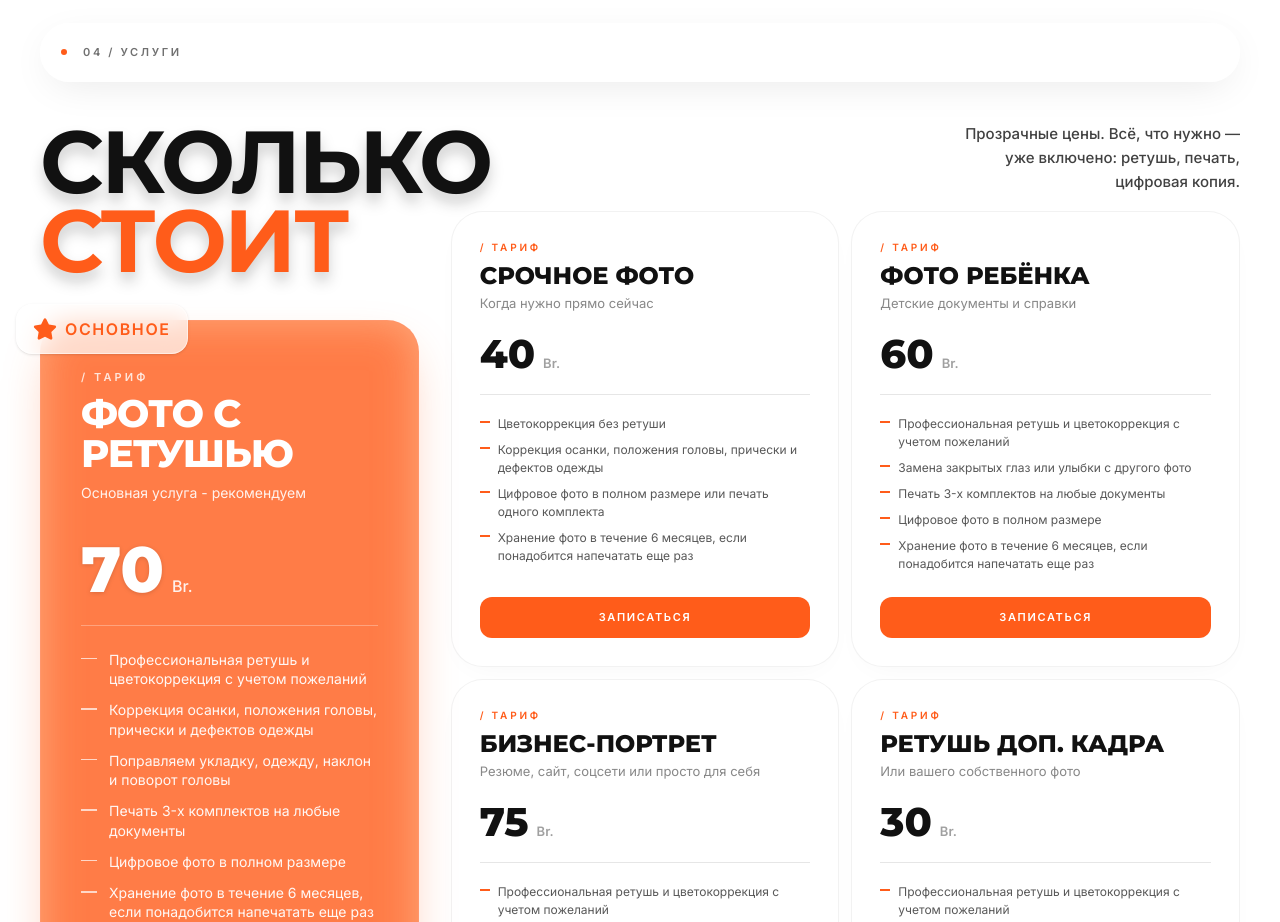
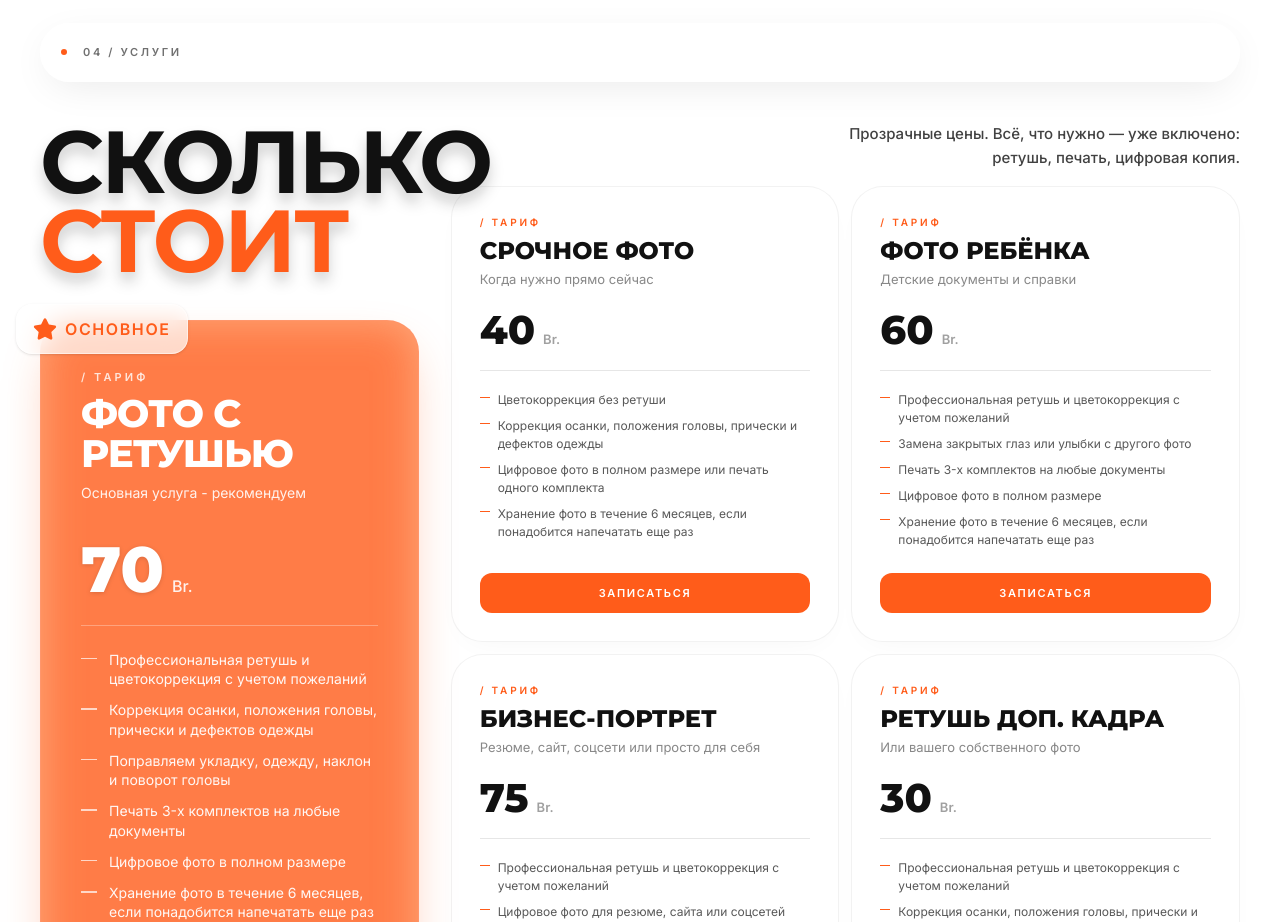
Before and after one commit to hylaron/ophotoby, a React (Vite) app: page / in a window 1280 px wide. Shown: the part 4620-5542 px from the top of the page. Built offline with nearby package versions, Linux system fonts and the light colour scheme; a web font is replaced by a local one.

Commit message:
в 2 строчки на компе

```diff
--- a/src/components/Services.jsx
+++ b/src/components/Services.jsx
@@ -108,8 +108,8 @@ export default function Services({ index = 3 }) {
           <div className="lg:col-span-8 flex flex-col mt-4 lg:mt-0 gap-4">
 
             {/* Описание для ДЕСКТОПА (на мобильных скрыто) */}
-            <p className="hidden lg:block self-end max-w-[280px] text-[15px] font-medium leading-relaxed text-black/80 text-right">
-              Прозрачные цены. Всё, что нужно — уже включено: ретушь, печать, цифровая копия.
+            <p className="hidden lg:block self-end text-[15px] font-medium leading-relaxed text-black/80 text-right">
+              Прозрачные цены. Всё, что нужно — уже включено:<br/>ретушь, печать, цифровая копия.
             </p>
 
             <div className="grid grid-cols-1 sm:grid-cols-2 gap-3">
```
